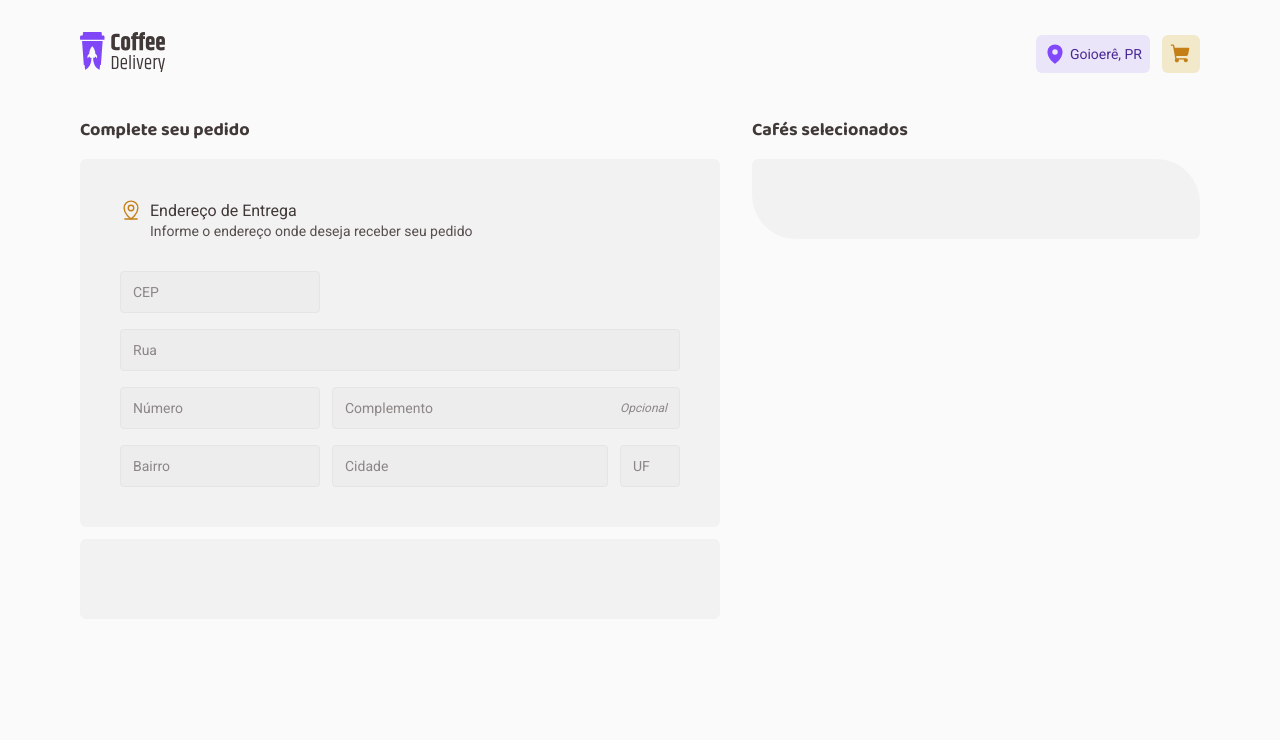
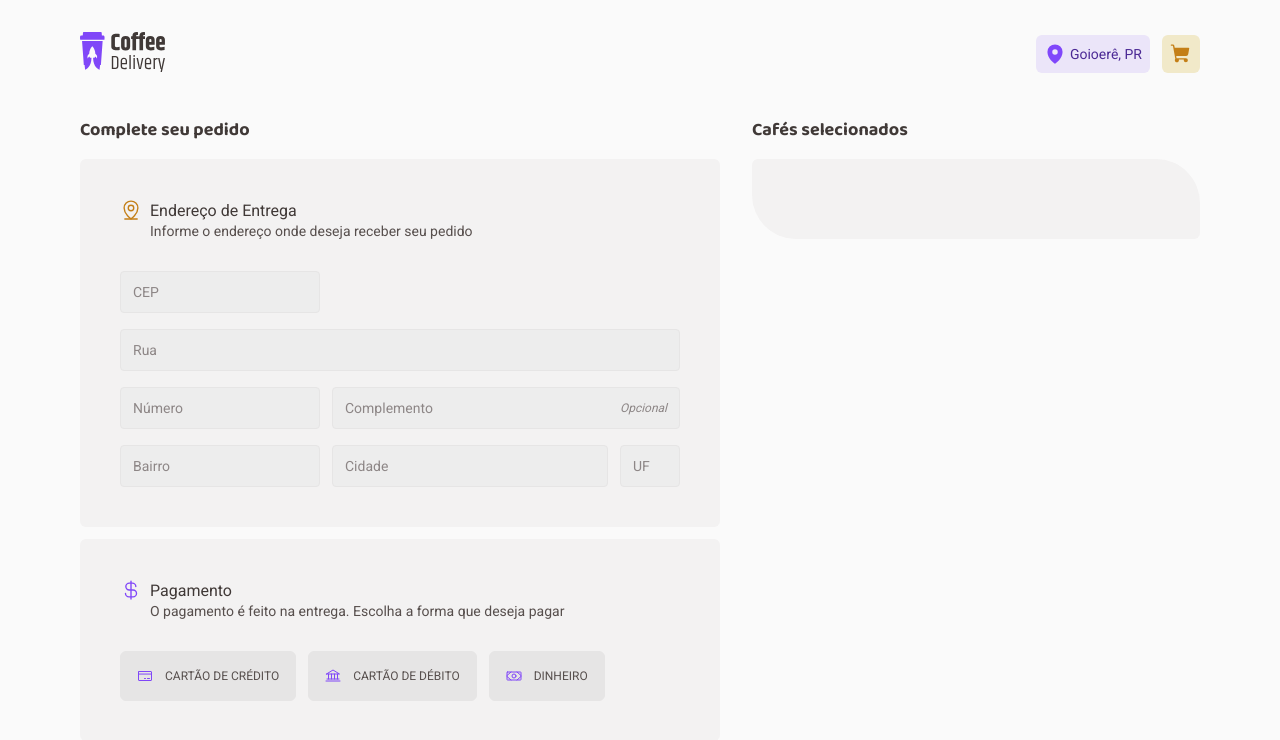
Before and after one commit to jvolima/coffee_delivery, a Next.js app in the folder web/: page /checkout in a window 1280 px wide. Shown: the top 740 px of the page. Built offline with nearby package versions, Linux system fonts and the light colour scheme.

Commit message:
selecionar método de pagamento

```diff
--- /dev/null
+++ b/web/src/components/PaymentMethod/index.tsx
@@ -0,0 +1,24 @@
+import { CreditCard, Bank, Money } from "phosphor-react";
+import { Container, Title } from "./styles";
+
+
+interface PaymentMethodProps {
+  method: 'credit-card' | 'debit-card' | 'cash';
+  isSelected: boolean;
+  handleSelectPaymentMethod: (method: 'credit-card' | 'debit-card' | 'cash') => void;
+}
+
+export function PaymentMethod({ method, isSelected, handleSelectPaymentMethod }: PaymentMethodProps) {
+  return (
+    <Container onClick={() => handleSelectPaymentMethod(method)} isSelected={isSelected}>
+      {
+        method === 'credit-card' ? <CreditCard size={16} color="#8047F8" />
+        : method === 'debit-card' ? <Bank size={16} color="#8047F8" />
+        : <Money size={16} color="#8047F8" />
+      }
+      <Title>
+        { method === 'credit-card' ? 'cartão de crédito' : method === 'debit-card' ? 'cartão de débito' : 'dinheiro' }
+      </Title>
+    </Container>
+  )
+}
--- /dev/null
+++ b/web/src/components/PaymentMethod/styles.ts
@@ -0,0 +1,31 @@
+import styled, { css } from "styled-components";
+
+interface ContainerProps {
+  isSelected: boolean;
+}
+
+export const Container = styled.div<ContainerProps>`
+  padding: 16px;
+  border-radius: 6px;
+  border: 1px solid var(--button);
+  background-color: var(--button);
+
+  display: flex;
+  align-items: center;
+  cursor: pointer;
+
+  ${({ isSelected }) => isSelected && css`
+    border: 1px solid var(--purple);
+  `}
+`;
+
+export const Title = styled.span`
+  font-family: 'Roboto', sans-serif;
+  font-weight: 400;
+  font-size: 0.75rem;
+  color: var(--text);
+  text-transform: uppercase;
+
+  display: block;
+  margin-left: 12px;
+`;
--- a/web/src/pages/checkout.tsx
+++ b/web/src/pages/checkout.tsx
@@ -1,26 +1,29 @@
 import Head from "next/head";
 import * as yup from "yup";
 import { yupResolver } from "@hookform/resolvers/yup";
-import { MapPinLine } from "phosphor-react";
+import { CurrencyDollar, MapPinLine } from "phosphor-react";
 import { Input } from "../components/Form/Input";
 import { Navbar } from "../components/Navbar";
 import { useCart } from "../hooks/cart";
 import {
-  AddressHelp,
+  SectionSubtitle,
   CheckoutInfos,
   CheckoutTitle,
   Container,
   ContainerMoreThanOneInputs,
   DeliveryInfos,
-  DeliveryTitle,
-  DeliveryTitleContainer,
+  SectionTitle,
+  SectionTitleContainer,
   Form,
   ItemsInfos,
   ItemsSelected,
   ItemsSelectedTitle,
-  PaymentInfos
+  PaymentInfos,
+  PaymentMethods
 } from "./styles/checkout";
 import { FieldError, SubmitHandler, useForm } from "react-hook-form";
+import { PaymentMethod } from "../components/PaymentMethod";
+import { useState } from "react";
 
 type CheckoutInfosFormData = {
   cep: string;
@@ -43,6 +46,8 @@ const checkoutInfosFormSchema = yup.object().shape({
 });
 
 export default function Checkout() {
+  const [paymentMethod, setPaymentMethod] = useState<'credit-card' | 'debit-card' | 'cash' | null>(null);
+
   const { itemsInCart } = useCart();
 
   const { register, handleSubmit, formState } = useForm<CheckoutInfosFormData>({
@@ -51,6 +56,10 @@ export default function Checkout() {
 
   const handleConfirmCheckout: SubmitHandler<CheckoutInfosFormData> = async (values) => {
     console.log(values);
+  }
+
+  function handleSelectPaymentMethod(method: 'credit-card' | 'debit-card' | 'cash') {
+    setPaymentMethod(method);
   }
 
   return (
@@ -63,11 +72,11 @@ export default function Checkout() {
         <CheckoutInfos>
           <CheckoutTitle>Complete seu pedido</CheckoutTitle>
           <DeliveryInfos>
-            <DeliveryTitleContainer>
+            <SectionTitleContainer>
               <MapPinLine size={22} color="#C47F17" />
-              <DeliveryTitle>Endereço de Entrega</DeliveryTitle>
-            </DeliveryTitleContainer>
-            <AddressHelp>Informe o endereço onde deseja receber seu pedido</AddressHelp>
+              <SectionTitle>Endereço de Entrega</SectionTitle>
+            </SectionTitleContainer>
+            <SectionSubtitle>Informe o endereço onde deseja receber seu pedido</SectionSubtitle>
             <Form onSubmit={handleSubmit(handleConfirmCheckout)}>
               <Input
                 placeholder="CEP"
@@ -120,6 +129,28 @@ export default function Checkout() {
           </DeliveryInfos>
 
           <PaymentInfos>
+            <SectionTitleContainer>
+              <CurrencyDollar size={22} color="#8047F8" />
+              <SectionTitle>Pagamento</SectionTitle>
+            </SectionTitleContainer>
+            <SectionSubtitle>O pagamento é feito na entrega. Escolha a forma que deseja pagar</SectionSubtitle>
+            <PaymentMethods>
+              <PaymentMethod
+                handleSelectPaymentMethod={handleSelectPaymentMethod}
+                method="credit-card"
+                isSelected={paymentMethod === "credit-card"}
+              />
+              <PaymentMethod
+                handleSelectPaymentMethod={handleSelectPaymentMethod}
+                method="debit-card"
+                isSelected={paymentMethod === "debit-card"}
+              />
+              <PaymentMethod
+                handleSelectPaymentMethod={handleSelectPaymentMethod}
+                method="cash"
+                isSelected={paymentMethod === "cash"}
+              />
+            </PaymentMethods>
           </PaymentInfos>
         </CheckoutInfos>
 
--- a/web/src/pages/styles/checkout.ts
+++ b/web/src/pages/styles/checkout.ts
@@ -29,12 +29,12 @@ export const DeliveryInfos = styled.div`
   width: 100%;
 `;
 
-export const DeliveryTitleContainer = styled.div`
+export const SectionTitleContainer = styled.div`
   display: flex;
   align-items: center;
 `;
 
-export const DeliveryTitle = styled.h2`
+export const SectionTitle = styled.h2`
   margin-left: 8px;
   font-family: 'Roboto', sans-serif;
   font-weight: 400;
@@ -42,7 +42,7 @@ export const DeliveryTitle = styled.h2`
   color: var(--subtitle);
 `;
 
-export const AddressHelp = styled.h3`
+export const SectionSubtitle = styled.h3`
   margin-top: 2px;
   margin-left: 30px;
   font-family: 'Roboto', sans-serif;
@@ -74,6 +74,13 @@ export const PaymentInfos = styled.div`
   width: 100%;
 `;
 
+export const PaymentMethods = styled.div`
+  margin-top: 32px;
+  display: flex;
+  align-items: center;
+  gap: 0 12px;
+`;
+
 export const ItemsSelected = styled.div`
   max-width: 448px;
   width: 100%;
```
